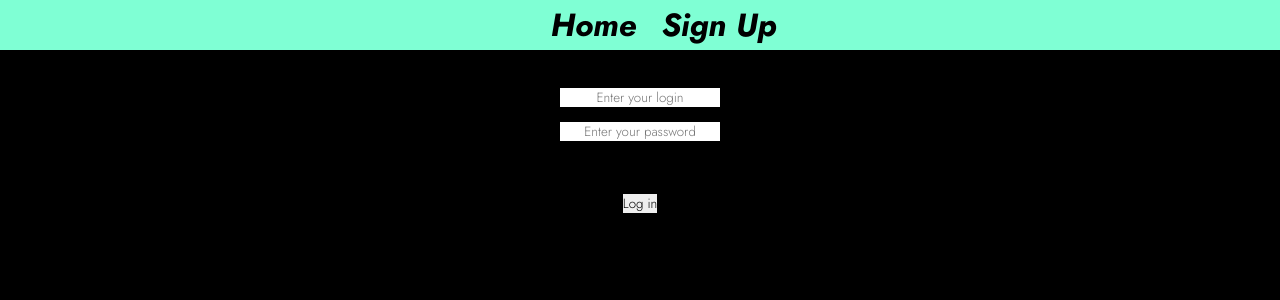
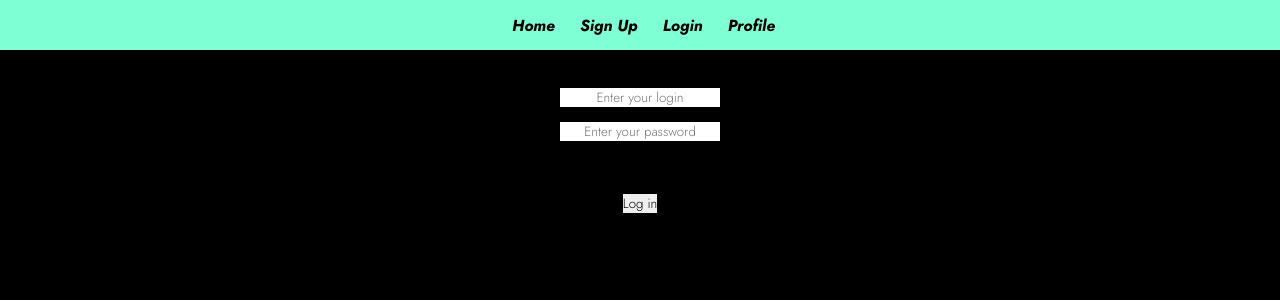
Before and after one commit to sslinNn/AuthForm, a Flask app: page /login in a window 1280 px wide. Shown: the top 300 px of the page. Run offline with Flask 3, Linux system fonts and the light colour scheme; some libraries are stand-ins or nearby versions.

Commit message:
+ profile

```diff
--- a/web/app.py
+++ b/web/app.py
@@ -1,9 +1,9 @@
-from flask import Flask, render_template, url_for, request, redirect
+from flask import Flask, render_template, url_for, request, redirect, flash
 from flask_session import Session
-from flask_login import LoginManager, login_user
+from flask_login import LoginManager, login_user, login_required, logout_user, current_user
 from werkzeug.security import generate_password_hash, check_password_hash
 from database import dbController
-from user_C import User, UserLogin
+from user_C import User, UserData
 
 
 app = Flask(__name__)
@@ -15,7 +15,7 @@ Session(app)
 
 @login_manager.user_loader
 def load_user(user_id):
-    return UserLogin().from_db(user_id)
+    return UserData().from_db(user_id)
 
 
 @app.route('/')
@@ -46,24 +46,25 @@ def signup():
 @app.route('/login', methods=['GET', 'POST'])
 def login():
     if request.method == 'POST':
-        user = dbController.get_user_by_username(request.form['login'])
+        user = dbController.get_user_by_username(request.form['username'].lower())
         if user and check_password_hash(user[3], request.form['password']):
-            user_login = UserLogin().create(user)
+            user_login = UserData().create(user)
             login_user(user_login)
-            return f'U are welcome, {user[1]}'
+            return redirect(url_for('profile'))
         else:
-            return f'Fck u!'
+            return f'Invalid data!'
     return render_template('login.html')
 
 
-@app.route('/profile/<int:user_id>')
-def profile(user_id):
-    return f'User - {user_id}'
-    # return render_template('profile.html')
+@app.route('/profile')
+@login_required
+def profile():
+    user = User(login=current_user.get_username(),
+                email=current_user.get_email(),
+                password=current_user.get_password()).get_info()
+    print(user)
 
-# @app.route('/profile/<int:user_id>')
-# def profile(user_id):
-#     return f'lsdf {user_id}'
+    return render_template('profile.html', user=user)
 
 
 if __name__ == "__main__":
--- a/web/static/css/style.css
+++ b/web/static/css/style.css
@@ -10,23 +10,26 @@ a{
     color: black;
 }
 
-body{
-    background-color: #000;
-}
-
-.shit{
+header{
     height: 50px;
     width: auto;
     background-color: aquamarine;
     display: flex;
+    flex-direction: row;
     justify-content: flex-start;
-    padding-left: 43%;
+    padding-left: 40%;
     align-items: center;
     gap: 25px;
     font-family: 'Jost';
     font-weight: 700;
     font-style: italic;
 }
+
+body{
+    color: aquamarine;
+    background-color: #000;
+}
+
 
 .shit p{
     font-size: 32px;
--- a/web/templates/base.html
+++ b/web/templates/base.html
@@ -12,6 +12,14 @@
     <title>{% block title %}{% endblock %}</title>
 </head>
 <body>
+<header>
+    <!-- <div class="shit"> -->
+    <p><a href="{{ url_for ('home') }}">Home</a></p>
+    <p><a href="{{ url_for ('signup') }}">Sign Up</a></p>
+    <p><a href="{{ url_for ('login') }}">Login</a></p>
+    <p><a href="{{ url_for ('profile') }}">Profile</a></p>
+    <!-- </div> -->
+</header>
 {% block body %}
 
 {% endblock %}
--- a/web/templates/login.html
+++ b/web/templates/login.html
@@ -1,5 +1,4 @@
 {% extends 'base.html' %}
-
 
 
 {% block title %}
@@ -8,20 +7,13 @@ Login
 
 
 {% block body %}
-
-<div class="shit">
-    <p><a href="{{ url_for ('home') }}">Home</a></p>
-    <p><a href="{{ url_for ('signup') }}">Sign Up</a></p>
-</div>
-
 <div class="authForm">
     <form method="POST">
         <br>
-        <input type="login" name="login" id="login" placeholder="Enter your login">
+        <input type="username" name="username" id="username" placeholder="Enter your login">
         <input type="password" name="password" id="password" placeholder="Enter your password">
         <br>
         <button type="submit">Log in</button>
     </form>
 </div>
-
 {% endblock %}
```
Also changed, not shown: web/templates/home.html (+0 -8 lines), web/templates/profile.html (+6 -11 lines), web/templates/signup.html (+0 -10 lines), web/user_C.py (+13 -4 lines), 2 other files.
